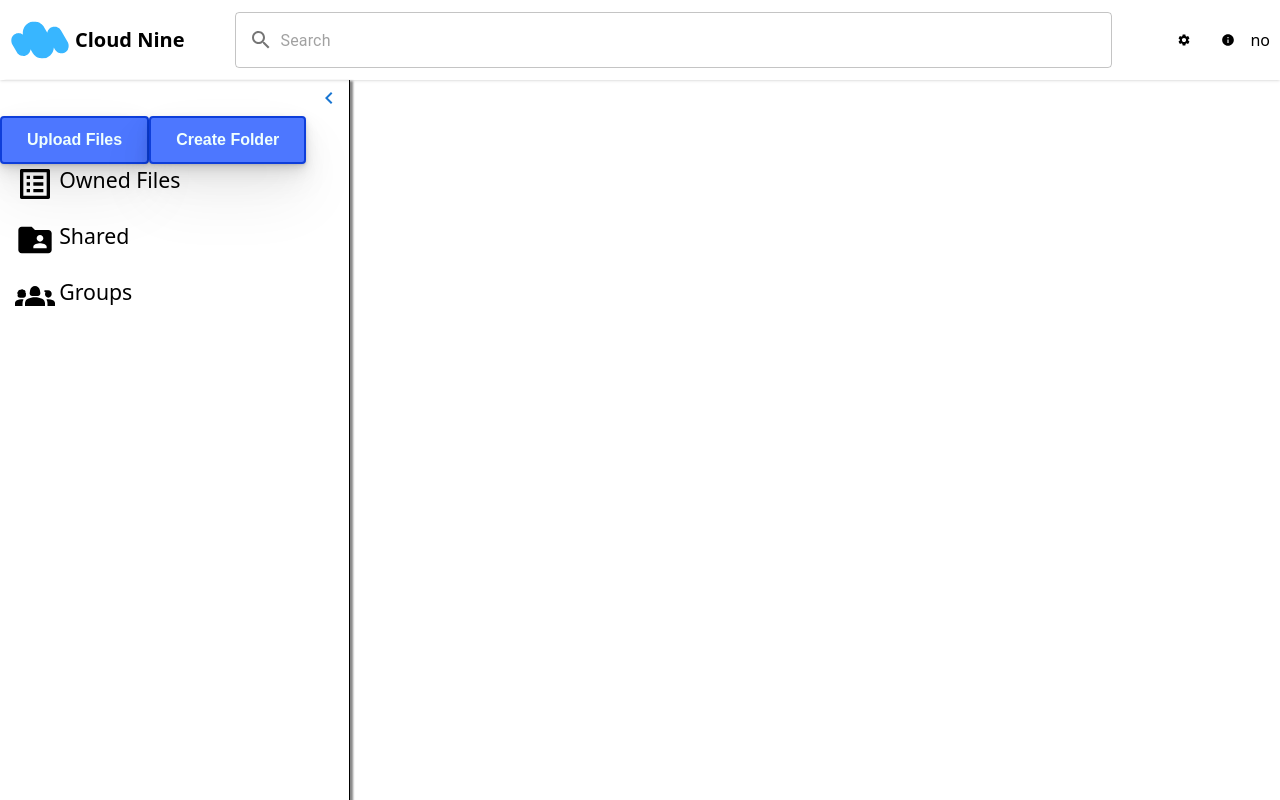
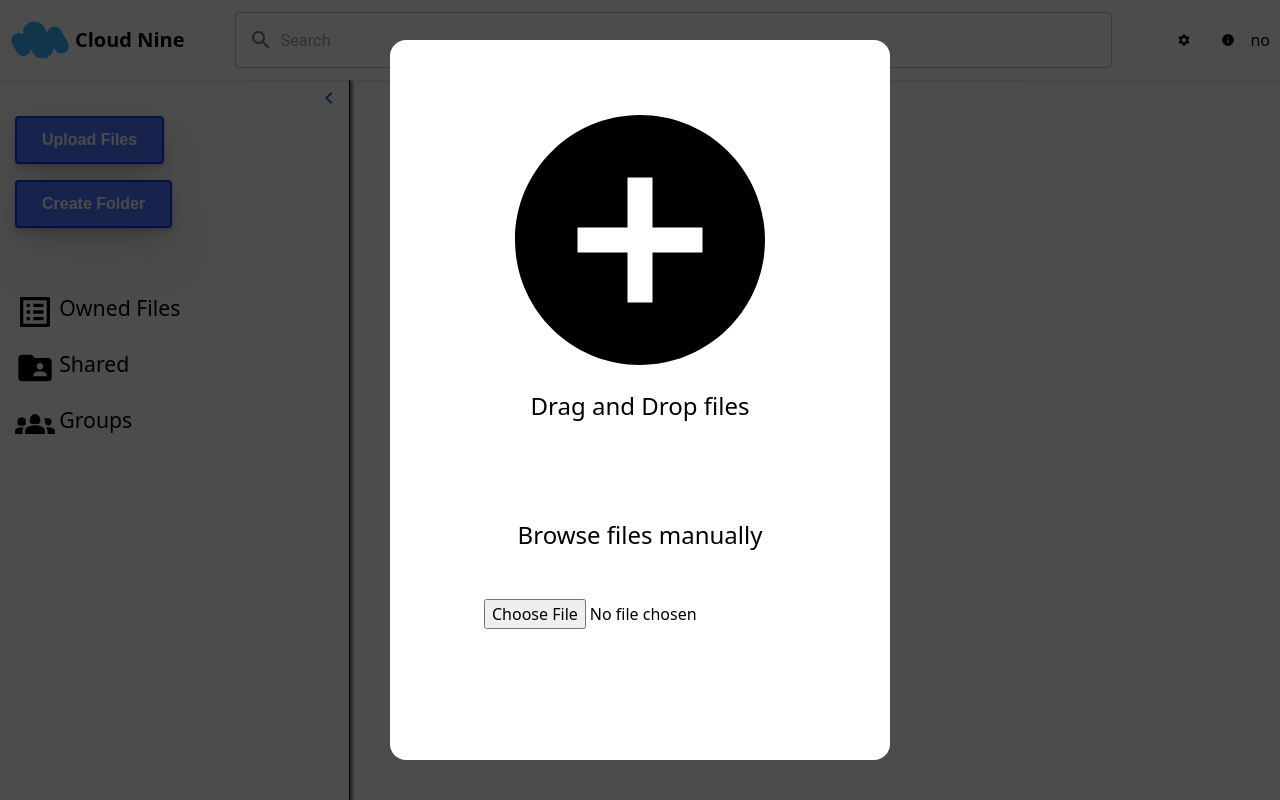
Before and after one commit to MAD-HAP/cloudnine, a Next.js app in the folder website/: page /drive/home in a window 1280 px wide. Both pictures are taken after a click on the button "Upload Files". Built offline with nearby package versions, Linux system fonts and the light colour scheme; no server answers.

Commit message:
upload file modal

```diff
--- a/website/components/common/Sidebar.tsx
+++ b/website/components/common/Sidebar.tsx
@@ -20,17 +20,18 @@ import {
 } from "firebase/firestore";
 import { db } from "../../serverless/firebase";
 import { useSession } from "next-auth/react";
+import UploadFile from "../forms/UploadFile";
 
 function Sidebar() {
   const router = useRouter();
   const user = useSession();
   const width = useWidth();
-    const uploadRef = useRef<HTMLInputElement | null>(null);
-
+  const [uploadOpen, setUploadOpen] = useState(false);
   const [isExpanded, setIsExpanded] = useState(false);
   useEffect(() => {
     width > 1000 ? setIsExpanded(true) : setIsExpanded(false);
   }, []);
+
   const addFolder = () => {
     const path = router.pathname;
     if (path === "/drive/home") {
@@ -80,8 +81,11 @@ function Sidebar() {
     }
   };
   const addFile = () => {
+    console.log("AFff")
     // TODO
+    setUploadOpen(true);
   };
+
   if (!isExpanded) {
     return (
       <>
@@ -110,7 +114,7 @@ function Sidebar() {
         boxShadow: "4px 0 2px -1px #888",
       }}
     >
-            <input type="file" hidden ref={uploadRef} />
+      <UploadFile open={uploadOpen} close={() => setUploadOpen(false)} />
       <Button
         fullWidth
         sx={{ justifyContent: "end" }}
@@ -122,8 +126,6 @@ function Sidebar() {
       </Button>
 
       <br />
-            <ButtOn onClick={addFile}>Upload Files</ButtOn>
-            <ButtOn onClick={addFolder}>Create Folder</ButtOn>
       <Stack
         direction="column"
         spacing={2}
@@ -134,6 +136,9 @@ function Sidebar() {
           "& button": { m: 1 },
         }}
       >
+        <ButtOn onClick={addFile}>Upload Files</ButtOn>
+        <ButtOn onClick={addFolder}>Create Folder</ButtOn> <br />
+        <br />
         <div>
           <ListAlt sx={{ height: "40px", width: "40px" }} />{" "}
           <Link
--- /dev/null
+++ b/website/components/forms/UploadFile.tsx
@@ -0,0 +1,23 @@
+import { AddCircleSharp } from "@mui/icons-material";
+import React, { useRef } from "react";
+import ModalContainer from "../common/ModalContainer/ModalContainer";
+
+export default function UploadFile({ open, close }: any) {
+  const uploadRef = useRef(null);
+  return (
+    <ModalContainer isOpen={open} close={close}>
+      <div className="flex flex-col justify-between h-full w-full align-middle">
+        <div style={{alignItems: 'center'}} className="mt-10 flex flex-col">
+          <AddCircleSharp sx={{ height: "300px", width: "300px" }} />
+          <p className="text-2xl">Drag and Drop files</p>
+        </div>
+        <div style={{alignItems: 'center'}} className="flex flex-col">
+          <p className="text-2xl">Browse files manually</p>
+          <br/><br/>
+          <input type="file" ref={uploadRef} />
+        </div>
+        <br />
+      </div>
+    </ModalContainer>
+  );
+}
```
Lines whose indentation alone changed are shown as unchanged.
